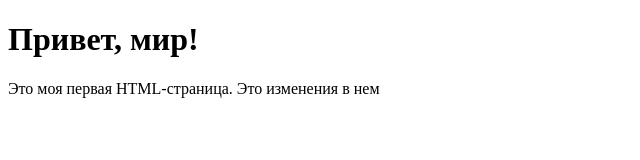
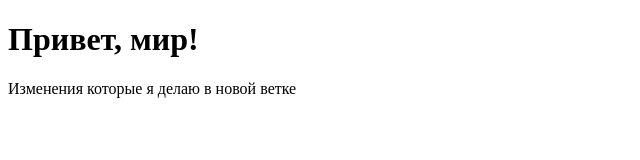
Before and after one commit to Pavel-SmY/Hello-world, a plain HTML site: page Index.html in a window 1280 px wide. Shown: the whole page, without its empty margins (0-640 px from the left). Drawn offline with Linux system fonts and the light colour scheme.

Commit message:
Сделал измененя для новой ветки feature/hello-page

```diff
--- a/Index.html
+++ b/Index.html
@@ -7,6 +7,6 @@
 </head>
 <body>
   <h1>Привет, мир!</h1>
-  <p>Это моя первая HTML-страница. Это изменения в нем</p>
+  <p>Изменения которые я делаю в новой ветке</p>
 </body>
 </html>
```
